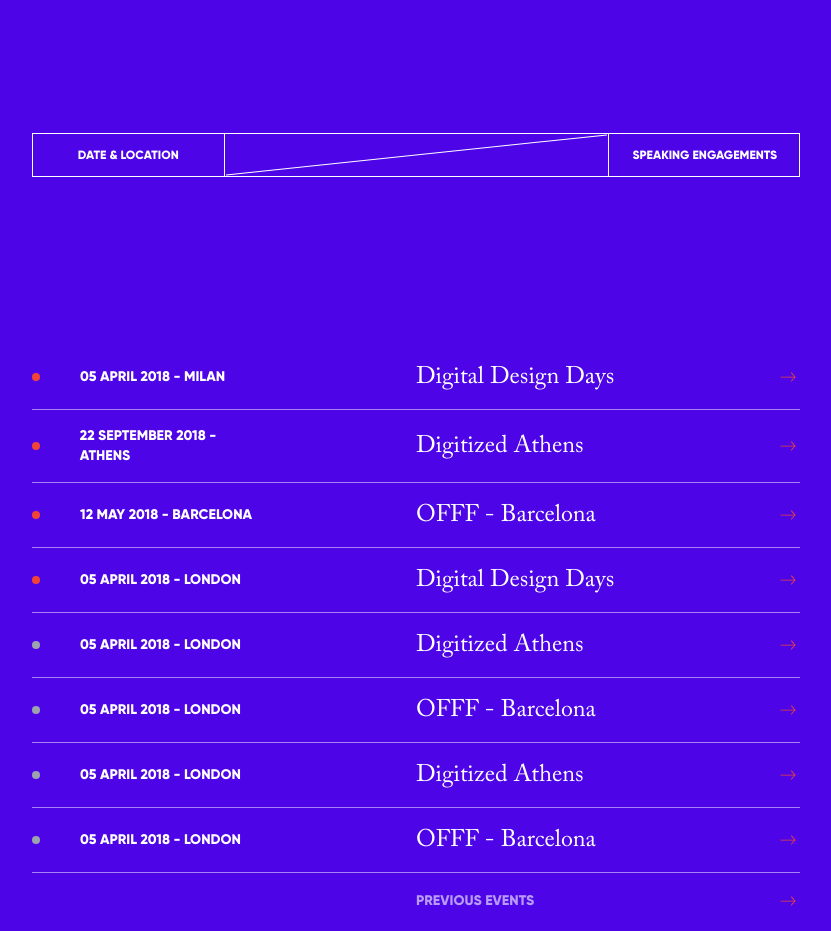
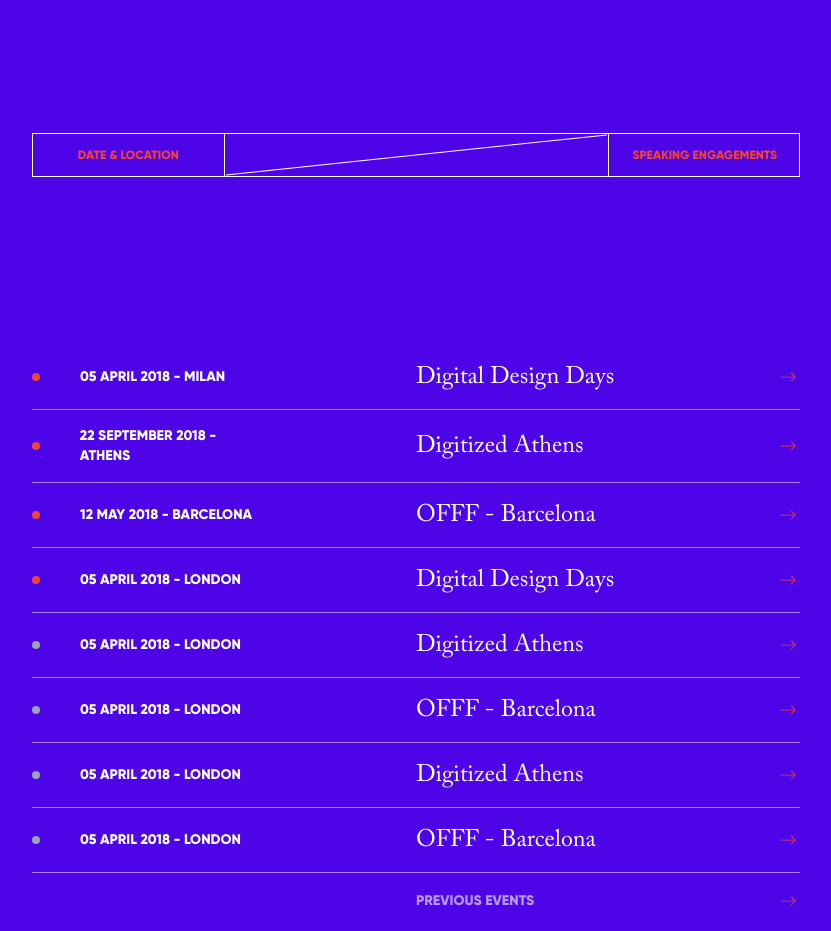
Before and after one commit to ArnabShikder24/dotlung-frontend, a Next.js app: page /learn-with-dot in a window 1280 px wide. Shown: the part 2140-3071 px from the top of the page, without its empty margins (224-1055 px from the left). Built offline with nearby package versions, Linux system fonts and the light colour scheme; a web font is replaced by a local one.

Commit message:
color fixed

```diff
--- a/src/app/learn-with-dot/page.tsx
+++ b/src/app/learn-with-dot/page.tsx
@@ -192,7 +192,7 @@
 
             {/* Top Right - Link */}
             <div
-              className="flex items-center justify-center px-3 text-[0.75rem] text-white font-bold col-span-2 row-span-1 relative z-10 transition-colors hover:text-secondary"
+              className="flex items-center justify-center px-3 text-[0.75rem] text-secondary font-bold col-span-2 row-span-1 relative z-10 transition-colors hover:text-secondary"
             >
               DATE & LOCATION
             </div>
@@ -201,7 +201,7 @@
             <div
               className="border-t border-r border-white text-[0.75rem] col-span-2 row-span-1 relative flex items-start justify-start "
             >
-              <div className="flex items-center justify-center px-3 text-white font-bold relative z-10 text-left h-full w-full transition-colors hover:text-secondary">
+              <div className="flex items-center justify-center px-3 text-secondary font-bold relative z-10 text-left h-full w-full transition-colors hover:text-secondary">
                 <span className="ml-2 block">SPEAKING ENGAGEMENTS</span>
               </div>
             </div>
@@ -219,7 +219,7 @@
               <div className="border border-white flex w-full">
                 {/* Bottom Left Text */}
                 <div
-                  className="w-[30%] lg:w-1/4 whitespace-nowrap px-6 py-3 text-white hover:text-secondary transition-colors text-center border-r border-white"
+                  className="w-[30%] lg:w-1/4 whitespace-nowrap px-6 py-3 text-secondary transition-colors text-center border-r border-white"
                 >
                   DATE & LOCATION
                 </div>
@@ -233,7 +233,7 @@
                 {/* Top Right Text */}
                 <div className="relative w-[30%] lg:w-1/4">
                   <div
-                    className="block px-6 py-3 whitespace-nowrap text-white hover:text-secondary transition-colors text-center border-l border-white"
+                    className="block px-6 py-3 whitespace-nowrap text-secondary transition-colors text-center border-l border-white"
                   >
                     SPEAKING ENGAGEMENTS
                   </div>
```
